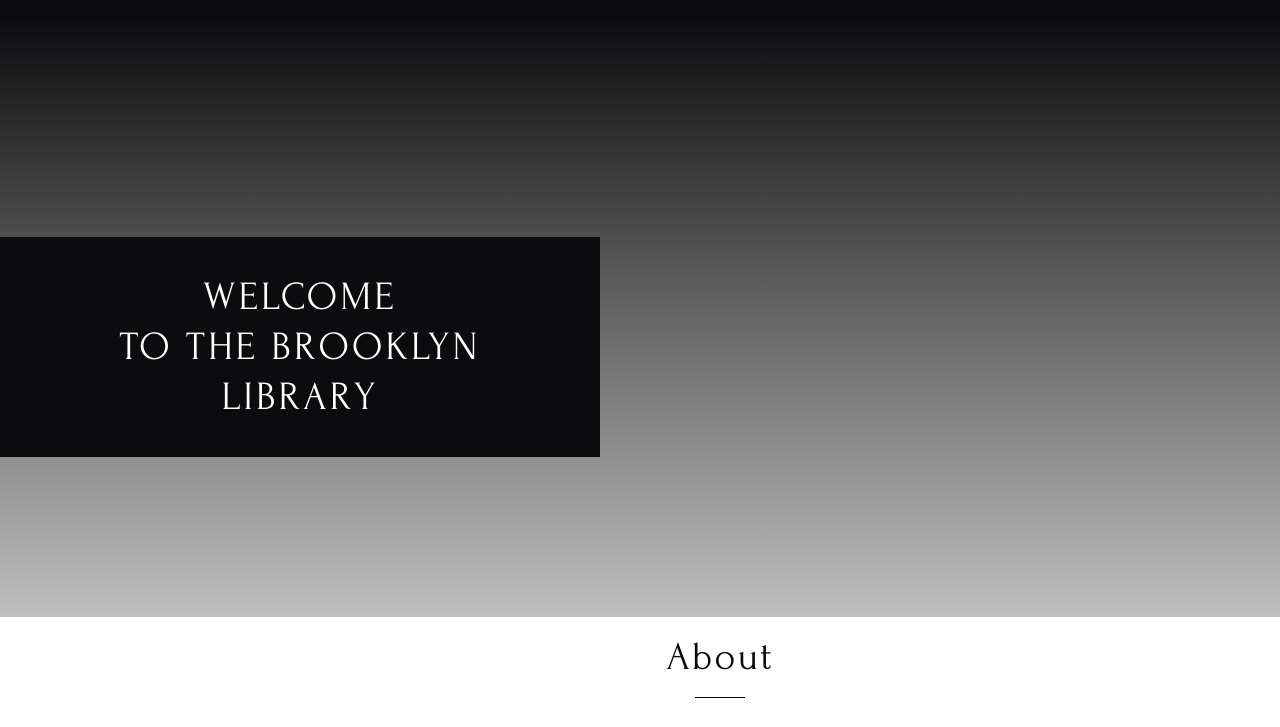
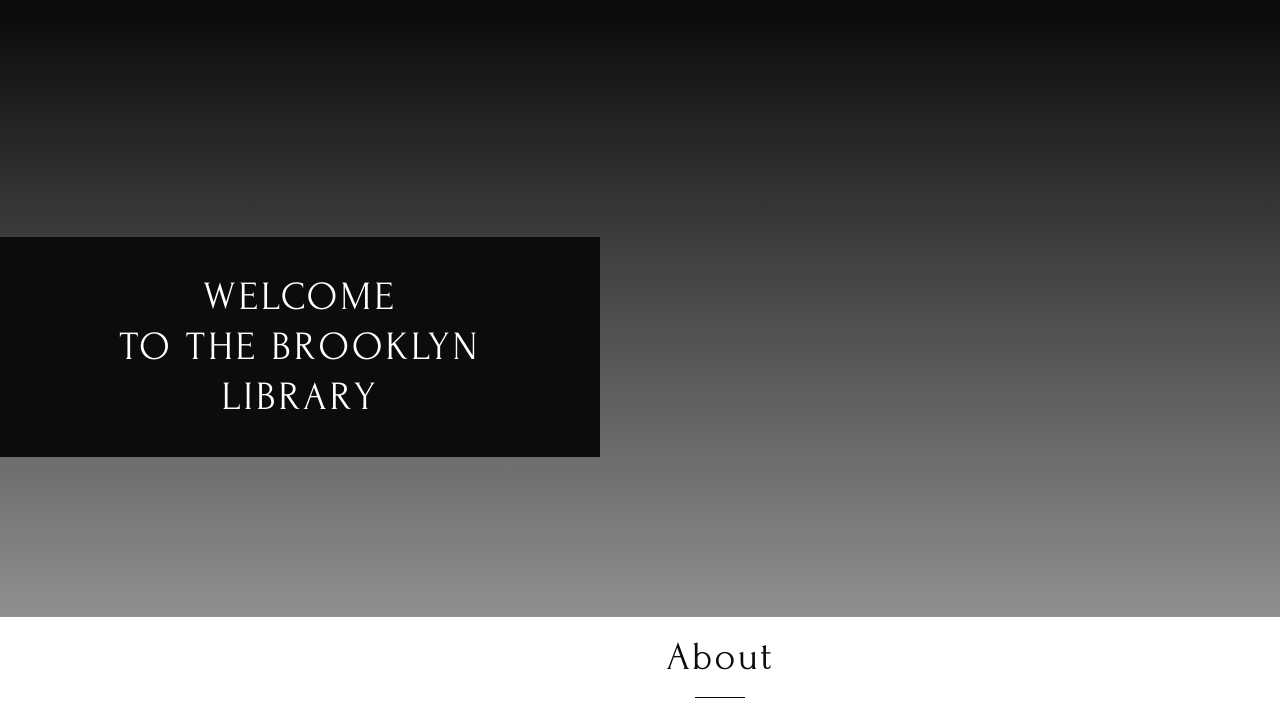
Before and after one commit to ChernyavskayaEv/library, a plain HTML site: page library/index.html in a window 1280 px wide. Shown: the part 73-800 px from the top of the page. Drawn offline with Linux system fonts and the light colour scheme; the site is published under a folder, as on GitHub Pages, so addresses that start at the root find nothing.

Commit message:
feat: add index.js & fix: fix error with background

```diff
--- a/library/css/style.css
+++ b/library/css/style.css
@@ -216,7 +216,7 @@ h2 {
   width: 100%;
   height: 600px;
   /* margin-top: 90px; */
-  background: url(/library/img/welcome.jpeg) lightgray 50% / cover no-repeat;
+  background: url(../img/welcome.jpeg) lightgray 50% / cover no-repeat;
 }
 
 .welcome .wrapper {
```
